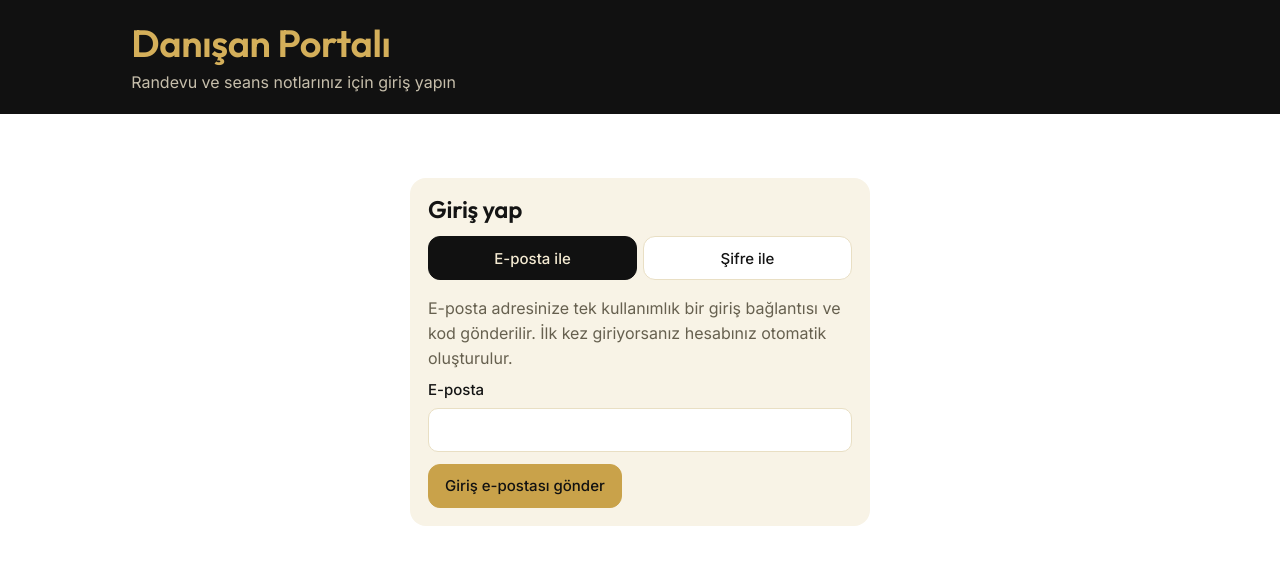
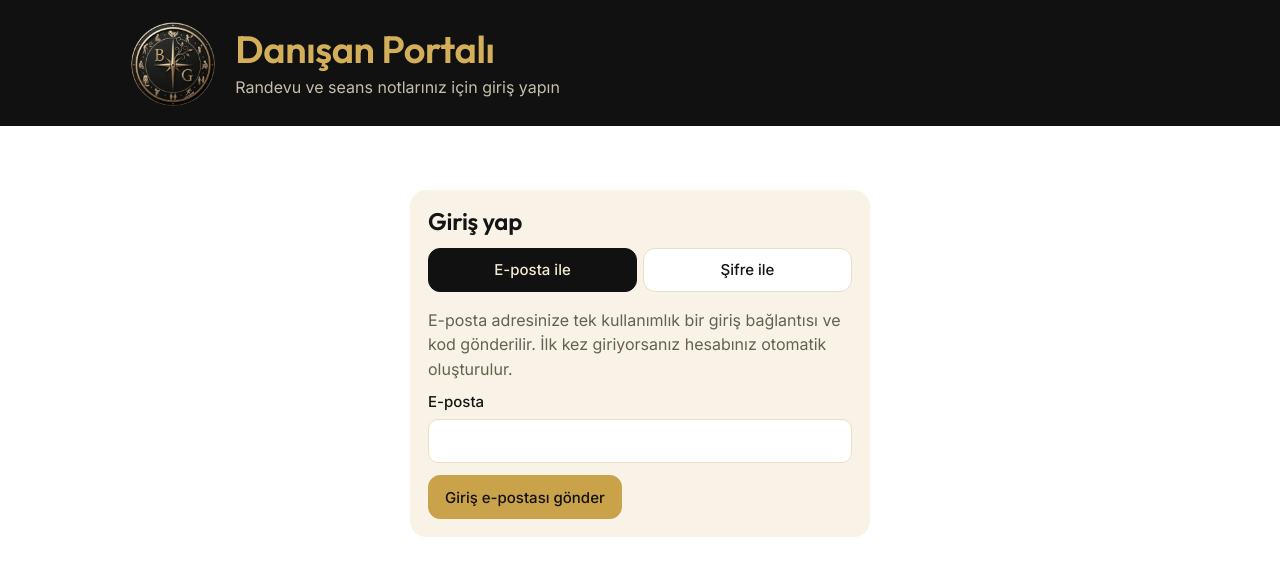
Before and after one commit to bgmgndz3-star/danisan, a plain HTML site: page index.html in a window 1280 px wide. Drawn offline with nearby package versions, Linux system fonts and the light colour scheme.

Commit message:
Logo: uygulama simgesi ve üst bant

```diff
--- a/index.html
+++ b/index.html
@@ -8,9 +8,9 @@
 <meta name="mobile-web-app-capable" content="yes">
 <meta name="apple-mobile-web-app-status-bar-style" content="black-translucent">
 <meta name="apple-mobile-web-app-title" content="Portal">
-<link rel="apple-touch-icon" href="icon-gold-180.png">
-<link rel="icon" type="image/png" href="icon-gold-192.png">
-<link rel="manifest" href="manifest.json?v=2">
+<link rel="apple-touch-icon" href="icon-logo-180.png">
+<link rel="icon" type="image/png" href="icon-logo-192.png">
+<link rel="manifest" href="manifest.json?v=3">
 <title>Danışan Portalı</title>
 <link rel="preconnect" href="https://fonts.googleapis.com">
 <link rel="preconnect" href="https://fonts.gstatic.com" crossorigin>
@@ -39,6 +39,8 @@ a{color:inherit}
 .top .wrap{padding-block:22px 0}
 .brand{display:flex;flex-wrap:wrap;justify-content:space-between;gap:12px;align-items:flex-end}
 .brand h1{font-size:clamp(26px,4vw,38px);font-weight:600;color:var(--gold)}
+.brandrow{display:flex;align-items:center;gap:clamp(12px,2vw,20px)}
+.logo{width:clamp(56px,8vw,84px);height:auto;aspect-ratio:1;border-radius:50%;flex:none;display:block}
 .brand p{margin:4px 0 0;opacity:.8}
 .who{font-size:14px;display:flex;gap:10px;align-items:center;flex-wrap:wrap}
 .tabs{display:flex;gap:4px;margin-top:20px;overflow-x:auto;scrollbar-width:none}
@@ -141,7 +143,7 @@ tr.click:hover td{background:var(--soft)}
   <span class="small">Tüm kişiler ve notlar örnektir; e-postalar demoda gönderilmez.</span>
 </div></div>
 <header class="top"><div class="wrap">
-  <div class="brand"><div><h1 id="pname">Danışan Portalı</h1><p id="psub"></p></div><div class="who" id="who"></div></div>
+  <div class="brand"><div class="brandrow"><img class="logo" src="logo-256.png" alt="" width="84" height="84"><div><h1 id="pname">Danışan Portalı</h1><p id="psub"></p></div></div><div class="who" id="who"></div></div>
   <nav class="tabs" id="tabs" aria-label="Bölümler"></nav>
 </div></header>
 <main class="wrap" id="app"><p class="muted">Yükleniyor…</p></main>
```
Also changed, not shown: icon-logo-180.png (added), icon-logo-192.png (added), icon-logo-512.png (added), logo-256.png (added), manifest.json.
